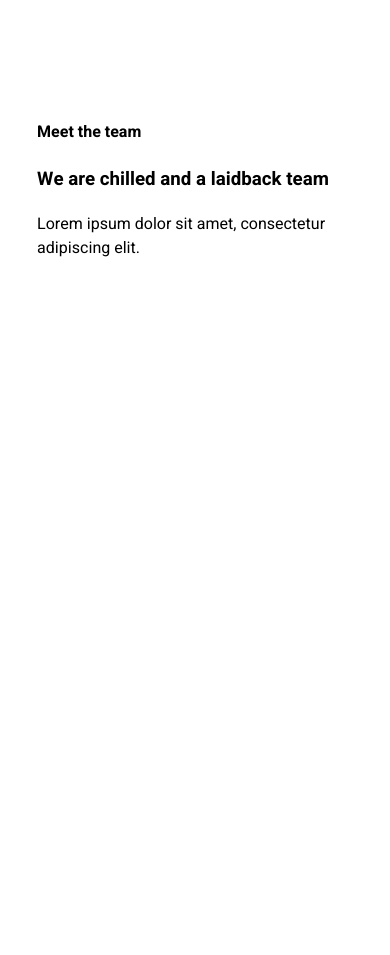
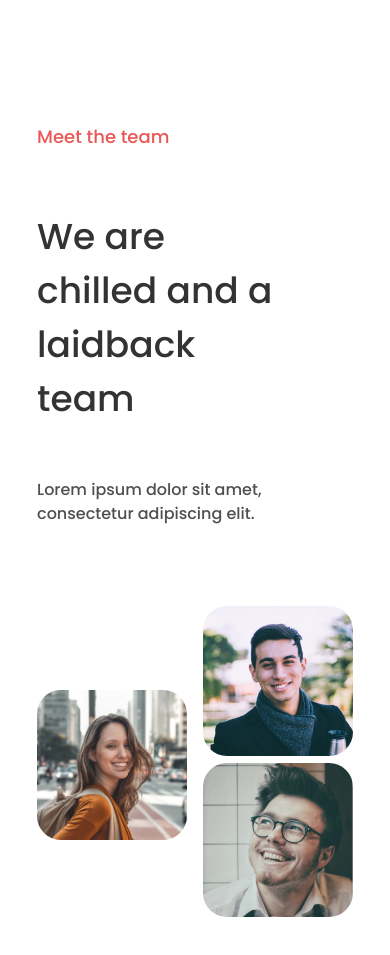
Before and after one commit to SebasttianDaza/homepage, a React (Vite) app: page / in a window 390 px wide. Shown: the part 3000-3955 px from the top of the page. Before the commit the page ends 3340 px from the top, so only its background shows below. Built offline with nearby package versions, Linux system fonts and the light colour scheme.

Commit message:
Complete design team
I've completed design component design responsive

```diff
--- a/Components/Team/team.css
+++ b/Components/Team/team.css
@@ -2,7 +2,51 @@
     display: grid;
     width: 90%;
     grid-template-columns: repeat(auto-fit, minmax(200px, 1fr));
-    justify-items: center;
     margin: 4rem auto;
+}
 
+.Team img {
+    border-radius: 24px;
 }
+
+
+.teamChild {
+    display: flex;
+    flex-direction: column;
+    justify-content: center;
+    width: 60%;
+}
+
+.teamChild h4 {
+    font: var(--style-font-text);
+    color: #EB5757;
+}
+
+.teamChild h3 {
+    font: var(--style-font-text-third);
+    color: #333333;
+}
+
+.teamChild p {
+    font: var(--style-font-text-fifth);
+    color: var(--color-text-second)
+}
+
+.teamChild2 {
+    display: grid;
+    grid-template-columns: 1fr 1fr;
+    margin: 4rem auto;
+    grid-gap: 1rem;
+}
+
+.teamChild2 div {
+    display: flex;
+    justify-content: center;
+    align-items: center;
+}
+
+@media screen and (max-width: 900px) {
+    .teamChild {
+        width: 80%;
+    }
+}
--- a/Components/Team/team.jsx
+++ b/Components/Team/team.jsx
@@ -9,7 +9,15 @@ function Team () {
           <h3>We are chilled and a laidback team</h3>
           <p>Lorem ipsum dolor sit amet, consectetur adipiscing elit.</p>
         </div>
-        <div className="teamChild2"></div>
+        <div className="teamChild2">
+          <div>
+            <img src="../../assets/person3.png" alt="Image of Team"></img>
+          </div>
+          <aside>
+            <img src="../../assets/person1.png" alt="Image of Team"></img>
+            <img src="../../assets/person2.png" alt="Image of Team"></img>
+          </aside>
+        </div>
       </section>
     );
 }
```
